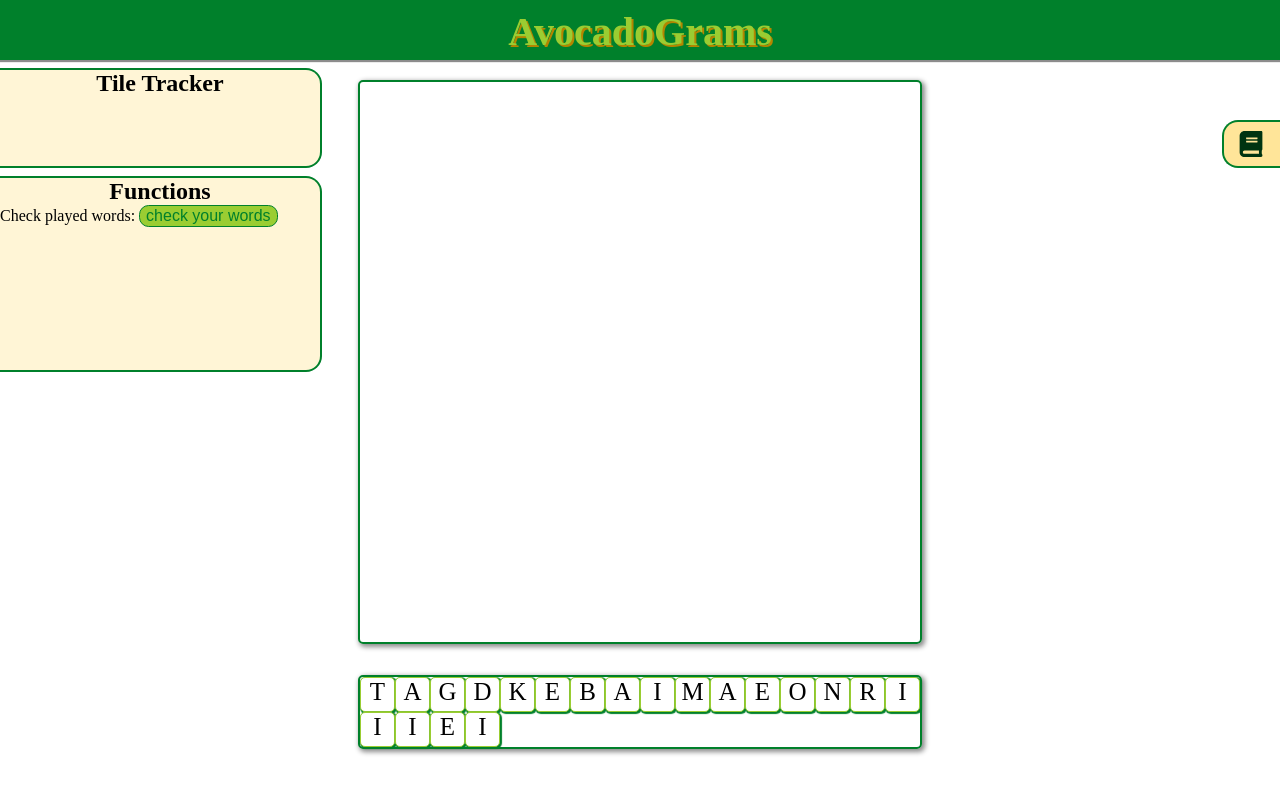
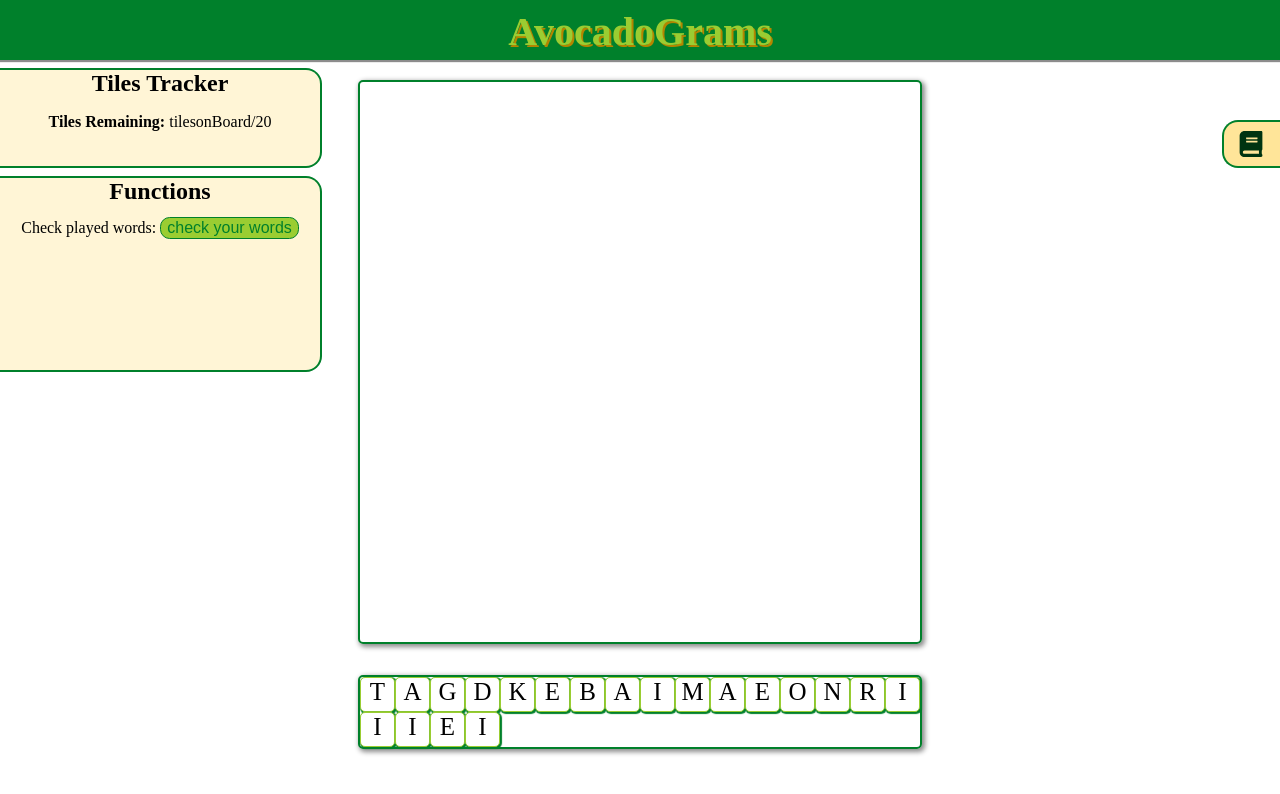
Before and after one commit to avocadograms/avocadograms, a React app: page / in a window 1280 px wide. Shown: the top 794 px of the page. Built offline with nearby package versions, Linux system fonts and the light colour scheme.

Commit message:
added total letters to tiles tracker

```diff
--- a/client/components/TilesTracker.jsx
+++ b/client/components/TilesTracker.jsx
@@ -1,9 +1,12 @@
 import React from 'react';
 
-function TilesTracker() {
+function TilesTracker({ totalLetters }) {
   return (
-    <div id='tileTracker'>
-      <h3> Tile Tracker </h3>
+    <div id='tilesTracker'>
+      <h3> Tiles Tracker </h3>
+      <p>
+        <b>Tiles Remaining: </b> {`tilesonBoard/${totalLetters}`}
+      </p>
     </div>
   );
 }
--- a/client/containers/GameContainer.jsx
+++ b/client/containers/GameContainer.jsx
@@ -27,7 +27,7 @@ function GameContainer({ setWordsArray }) {
   return (
     <div id='gameContainer'>
       <div>
-        <TilesTracker />
+        <TilesTracker totalLetters={letters.length} />
         <GameplayFunctions setWordsArray={setWordsArray} />
       </div>
       <Board />
--- a/client/stylesheets/styles.scss
+++ b/client/stylesheets/styles.scss
@@ -264,7 +264,7 @@ input {
 }
 
 // ------------------------ Tile Tracker ------------------------------ //
-#tileTracker {
+#tilesTracker {
   margin-top: 0.5em;
   background-color: lighten($color: #ffe599, $amount: 12%);
   height: 6em;
@@ -278,6 +278,10 @@ input {
     padding: 0;
     margin: 0;
     font-size: 1.5em;
+    text-align: center;
+  }
+
+  p {
     text-align: center;
   }
 }
@@ -295,8 +299,12 @@ input {
 
   h3 {
     padding: 0;
-    margin: 0;
+    margin: 0 0 0.5em;
     font-size: 1.5em;
+    text-align: center;
+  }
+
+  div {
     text-align: center;
   }
 }
```
